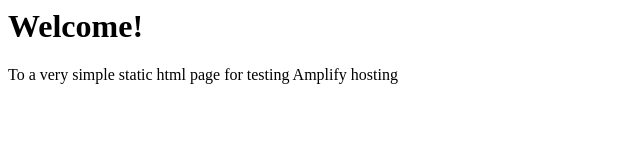
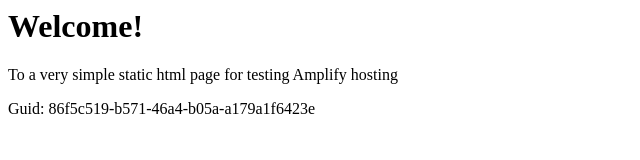
Before and after one commit to aws-aemilia-cdg/Github-PR-Commit-Integration-Test-DoNotTouch-Gith-OKSLNVO2-v1-preprod-eu-west-3, a website: page src/index.html in a window 1280 px wide. Shown: the whole page, without its empty margins (0-640 px from the left). Drawn offline with Linux system fonts and the light colour scheme.

Commit message:
commit from integ tests

```diff
--- a/src/index.html
+++ b/src/index.html
@@ -1,3 +1,5 @@
+
+
 <html lang="en">
 
 <head>
@@ -10,6 +12,6 @@
 <body>
     <h1>Welcome!</h1>
     <p>To a very simple static html page for testing Amplify hosting</p>
-</body>
+    <p>Guid: 86f5c519-b571-46a4-b05a-a179a1f6423e</p></body>
 
 </html>
```
